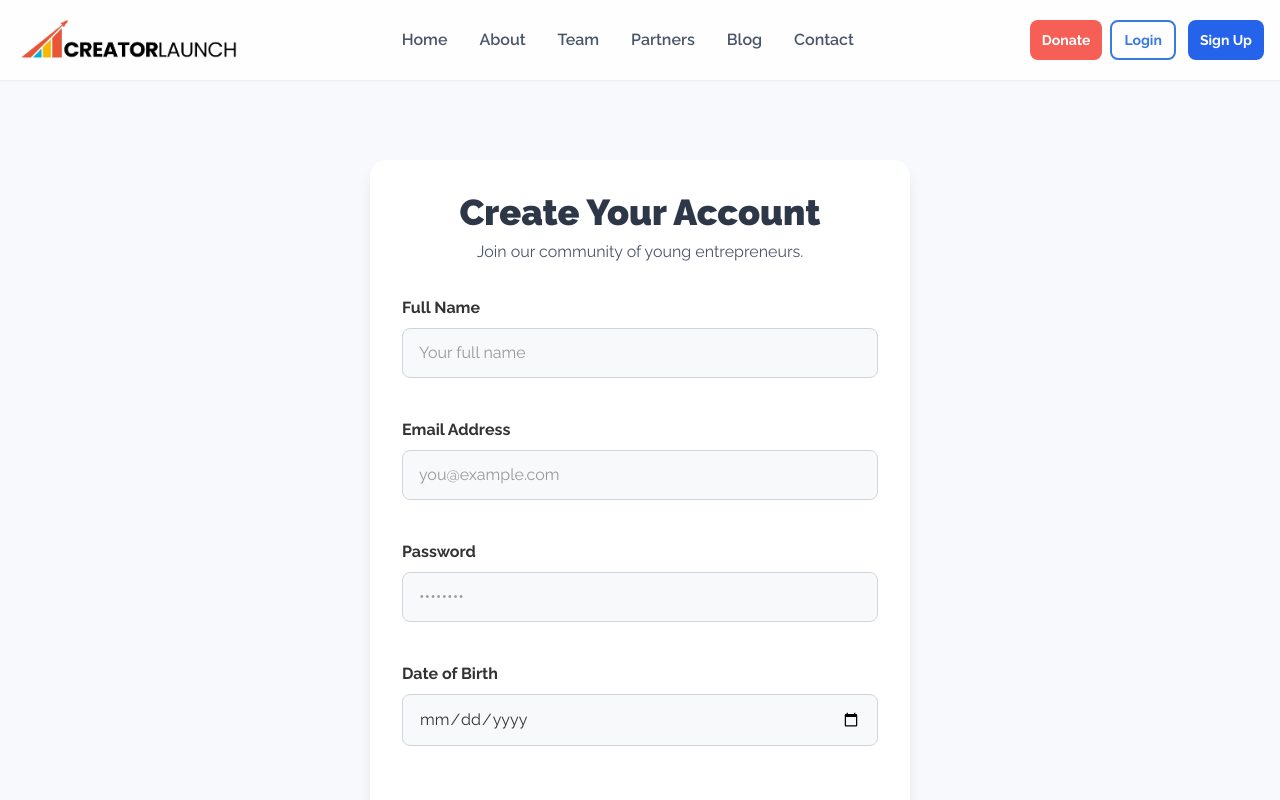
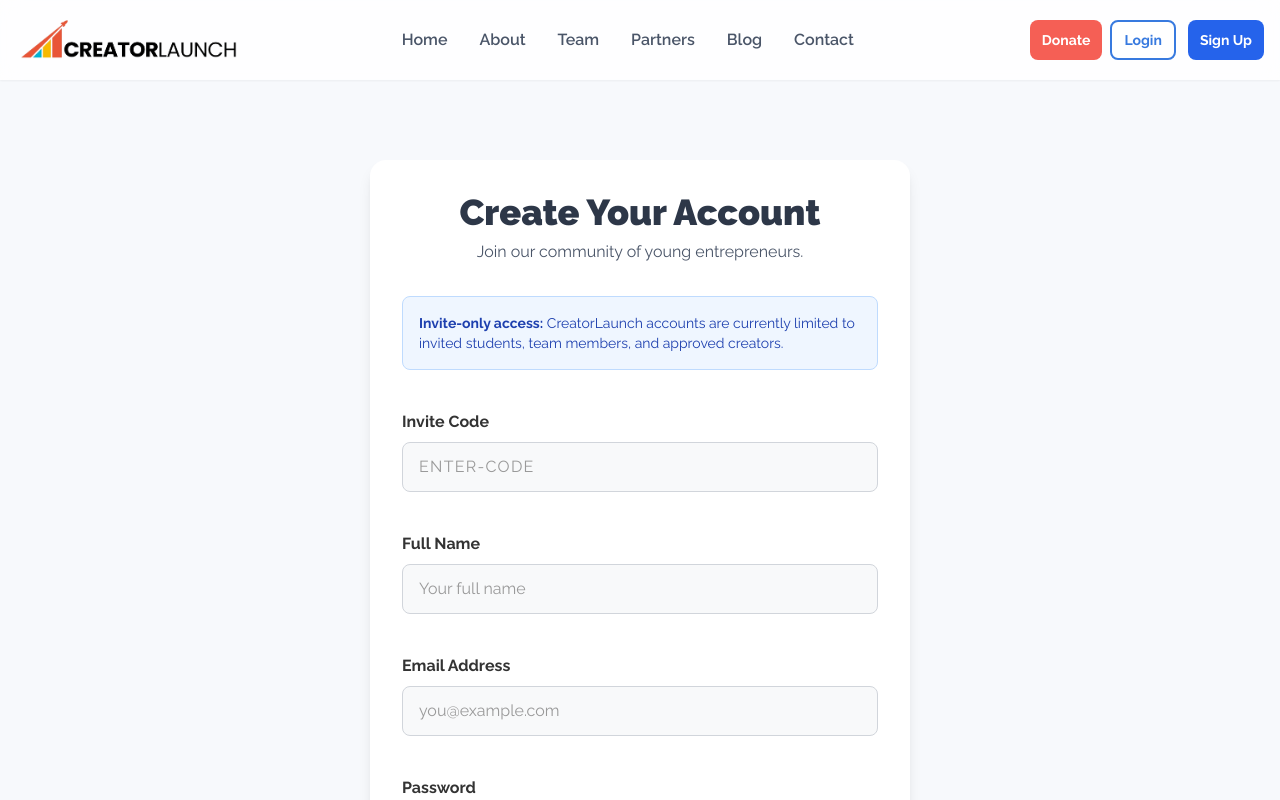
Before and after one commit to AdminYouthCreator/CreatorLaunch, a Next.js app in the folder frontend/: page /auth/register in a window 1280 px wide. Shown: the top 800 px of the page. Built offline with nearby package versions, Linux system fonts and the light colour scheme.

Commit message:
Refactor RegisterForm for invite code handling

```diff
--- a/frontend/components/auth/RegisterForm.tsx
+++ b/frontend/components/auth/RegisterForm.tsx
@@ -3,15 +3,16 @@ import { useAuthContext } from '../../context/AuthContext';
 import { useRouter } from 'next/router';
 import Link from 'next/link';
 
-// ################## ----- REGISTER FORM COMPONENT ----- ##################
-// User registration form with age verification and guardian consent
-// Handles both adult and minor registration workflows
-// ####################################################################
 export const RegisterForm = () => {
   const { register } = useAuthContext();
   const router = useRouter();
+
+  const inviteFromQuery =
+    typeof router.query.invite === 'string' ? router.query.invite : '';
+
   const [name, setName] = useState('');
   const [email, setEmail] = useState('');
+  const [inviteCode, setInviteCode] = useState(inviteFromQuery);
   const [password, setPassword] = useState('');
   const [dob, setDob] = useState('');
   const [age, setAge] = useState<number | null>(null);
@@ -21,43 +22,50 @@ export const RegisterForm = () => {
   const [error, setError] = useState('');
   const [loading, setLoading] = useState(false);
 
-  // ################## ----- AGE CALCULATION AND CONSENT CHECK ----- ##################
-  // Effect to calculate user age and determine if guardian consent is needed
-  // Automatically handles the consent requirement workflow
-  // ##########################################################################
+  useEffect(() => {
+    if (inviteFromQuery) {
+      setInviteCode(inviteFromQuery);
+    }
+  }, [inviteFromQuery]);
+
   useEffect(() => {
     if (!dob) {
       setAge(null);
       return;
     }
+
     const birth = new Date(dob);
     const diffMs = Date.now() - birth.getTime();
     const computed = Math.abs(new Date(diffMs).getUTCFullYear() - 1970);
+
     setAge(computed);
     setNeedsConsent(computed < 18);
+
     if (computed >= 18) {
       setConsentGiven(false);
       setGuardianEmail('');
     }
   }, [dob]);
 
-  // ################## ----- FORM SUBMISSION HANDLER ----- ##################
-  // Handles registration form submission with validation
-  // Checks consent requirements and processes registration
-  // ####################################################################
-  const handleSubmit = async (e: React.FormEvent) => {
-    e.preventDefault();
+  const handleSubmit = async (event: React.FormEvent) => {
+    event.preventDefault();
+
     setError('');
     setLoading(true);
 
-    // Validate consent requirements for minors
+    if (!inviteCode.trim()) {
+      setLoading(false);
+      return setError('CreatorLaunch is invite-only. Please enter your invite code.');
+    }
+
     if (needsConsent && !consentGiven) {
       setLoading(false);
       return setError('Guardian consent is required for users under 18.');
     }
+
     if (needsConsent && !guardianEmail) {
       setLoading(false);
-      return setError('Please provide your guardian\'s email.');
+      return setError("Please provide your guardian's email.");
     }
 
     try {
@@ -66,11 +74,10 @@ export const RegisterForm = () => {
         email,
         password,
         dob,
-        guardianEmail: needsConsent ? guardianEmail : undefined
+        guardianEmail: needsConsent ? guardianEmail : undefined,
+        inviteCode: inviteCode.trim(),
       });
 
-      // Registration successful - show success message instead of redirect
-      // User needs to verify email before they can log in
       alert('Registration successful! Please check your email to verify your account before logging in.');
       router.push('/auth/login');
     } catch (error: any) {
@@ -89,73 +96,113 @@ export const RegisterForm = () => {
         </div>
       )}
 
+      <div className="p-4 bg-blue-50 border border-blue-200 rounded-lg">
+        <p className="text-sm text-blue-800">
+          <strong>Invite-only access:</strong> CreatorLaunch accounts are currently limited to
+          invited students, team members, and approved creators.
+        </p>
+      </div>
+
       <div>
-        <label htmlFor="name" className="block text-left font-bold mb-2" style={{ color: '#333' }}>Full Name</label>
+        <label htmlFor="inviteCode" className="block text-left font-bold mb-2" style={{ color: '#333' }}>
+          Invite Code
+        </label>
+        <input
+          id="inviteCode"
+          type="text"
+          value={inviteCode}
+          onChange={(event) => setInviteCode(event.target.value.toUpperCase())}
+          placeholder="ENTER-CODE"
+          required
+          className="w-full px-4 py-3 rounded-lg border border-gray-300 focus:outline-none focus:ring-2"
+          style={{
+            backgroundColor: '#f8f9fa',
+            color: '#333',
+            fontSize: '16px',
+            letterSpacing: '0.08em',
+            textTransform: 'uppercase',
+          }}
+        />
+      </div>
+
+      <div>
+        <label htmlFor="name" className="block text-left font-bold mb-2" style={{ color: '#333' }}>
+          Full Name
+        </label>
         <input
           id="name"
           type="text"
           value={name}
-          onChange={e => setName(e.target.value)}
+          onChange={(event) => setName(event.target.value)}
           placeholder="Your full name"
           required
           className="w-full px-4 py-3 rounded-lg border border-gray-300 focus:outline-none focus:ring-2"
           style={{
             backgroundColor: '#f8f9fa',
             color: '#333',
-            fontSize: '16px'
+            fontSize: '16px',
           }}
         />
       </div>
 
       <div>
-        <label htmlFor="email" className="block text-left font-bold mb-2" style={{ color: '#333' }}>Email Address</label>
+        <label htmlFor="email" className="block text-left font-bold mb-2" style={{ color: '#333' }}>
+          Email Address
+        </label>
         <input
           id="email"
           type="email"
           value={email}
-          onChange={e => setEmail(e.target.value)}
+          onChange={(event) => setEmail(event.target.value)}
           placeholder="you@example.com"
           required
           className="w-full px-4 py-3 rounded-lg border border-gray-300 focus:outline-none focus:ring-2"
           style={{
             backgroundColor: '#f8f9fa',
             color: '#333',
-            fontSize: '16px'
+            fontSize: '16px',
           }}
         />
       </div>
 
       <div>
-        <label htmlFor="password" className="block text-left font-bold mb-2" style={{ color: '#333' }}>Password</label>
+        <label htmlFor="password" className="block text-left font-bold mb-2" style={{ color: '#333' }}>
+          Password
+        </label>
         <input
           id="password"
           type="password"
           value={password}
-          onChange={e => setPassword(e.target.value)}
+          onChange={(event) => setPassword(event.target.value)}
           placeholder="••••••••"
           required
           className="w-full px-4 py-3 rounded-lg border border-gray-300 focus:outline-none focus:ring-2"
           style={{
             backgroundColor: '#f8f9fa',
             color: '#333',
-            fontSize: '16px'
+            fontSize: '16px',
           }}
         />
+        <p className="text-xs mt-1" style={{ color: '#666' }}>
+          Password must be at least 8 characters and include a number and symbol.
+        </p>
       </div>
 
       <div>
-        <label htmlFor="dob" className="block text-left font-bold mb-2" style={{ color: '#333' }}>Date of Birth</label>
+        <label htmlFor="dob" className="block text-left font-bold mb-2" style={{ color: '#333' }}>
+          Date of Birth
+        </label>
         <input
           id="dob"
           type="date"
           value={dob}
-          onChange={e => setDob(e.target.value)}
+          onChange={(event) => setDob(event.target.value)}
           required
           className="w-full px-4 py-3 rounded-lg border border-gray-300 focus:outline-none focus:ring-2"
           style={{
             backgroundColor: '#f8f9fa',
             color: '#333',
-            fontSize: '16px'
+            fontSize: '16px',
           }}
         />
       </div>
@@ -166,41 +213,46 @@ export const RegisterForm = () => {
         </p>
       )}
 
-      {/* Guardian consent section - only shows when needed */}
       {needsConsent && (
         <div>
           <p className="text-center text-sm mb-4" style={{ color: '#666' }}>
-            You are <strong>{age}</strong> years old - guardian consent is required below.
+            You are <strong>{age}</strong> years old. Guardian consent is required below.
           </p>
+
           <div className="bg-blue-50 border border-blue-200 p-4 rounded-lg">
             <div className="flex items-center">
               <input
                 id="guardianConsent"
                 type="checkbox"
                 checked={consentGiven}
-                onChange={e => setConsentGiven(e.target.checked)}
+                onChange={(event) => setConsentGiven(event.target.checked)}
                 className="h-4 w-4 border-gray-300 rounded"
                 style={{ accentColor: '#007bff' }}
               />
+
               <label htmlFor="guardianConsent" className="ml-3 block text-sm font-medium" style={{ color: '#333' }}>
-                I confirm I have my parent's or guardian's permission to sign up.
+                I confirm I have my parent&apos;s or guardian&apos;s permission to sign up.
               </label>
             </div>
+
             {consentGiven && (
               <div className="mt-4">
-                <label htmlFor="guardianEmail" className="block text-left font-bold mb-2 text-sm" style={{ color: '#333' }}>Guardian's Email</label>
+                <label htmlFor="guardianEmail" className="block text-left font-bold mb-2 text-sm" style={{ color: '#333' }}>
+                  Guardian&apos;s Email
+                </label>
+
                 <input
                   id="guardianEmail"
                   type="email"
                   value={guardianEmail}
-                  onChange={e => setGuardianEmail(e.target.value)}
+                  onChange={(event) => setGuardianEmail(event.target.value)}
                   placeholder="parent@example.com"
                   required={needsConsent}
                   className="w-full px-4 py-3 rounded-lg border border-gray-300 focus:outline-none focus:ring-2"
                   style={{
                     backgroundColor: '#f8f9fa',
                     color: '#333',
-                    fontSize: '16px'
+                    fontSize: '16px',
                   }}
                 />
               </div>
```
